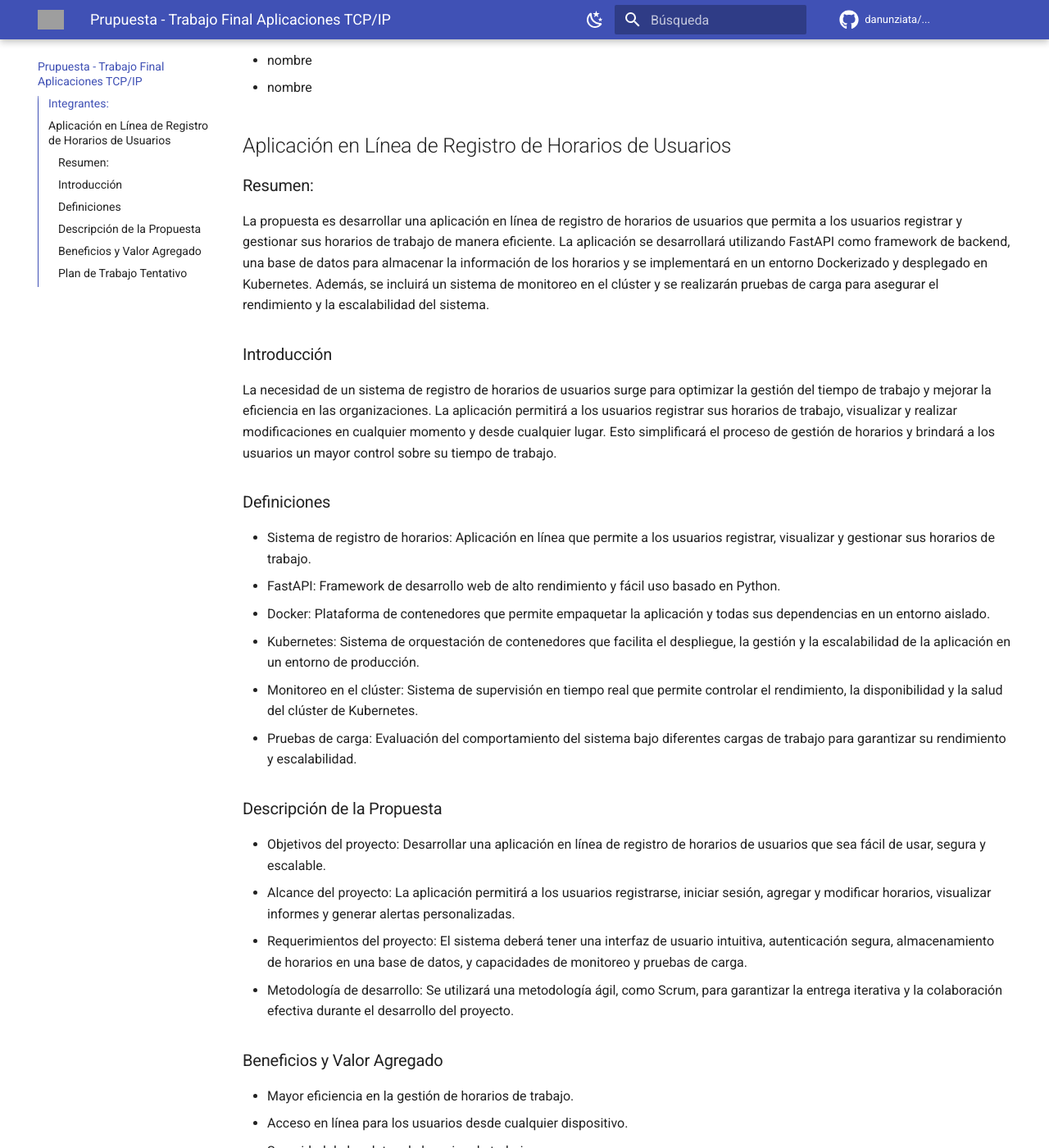
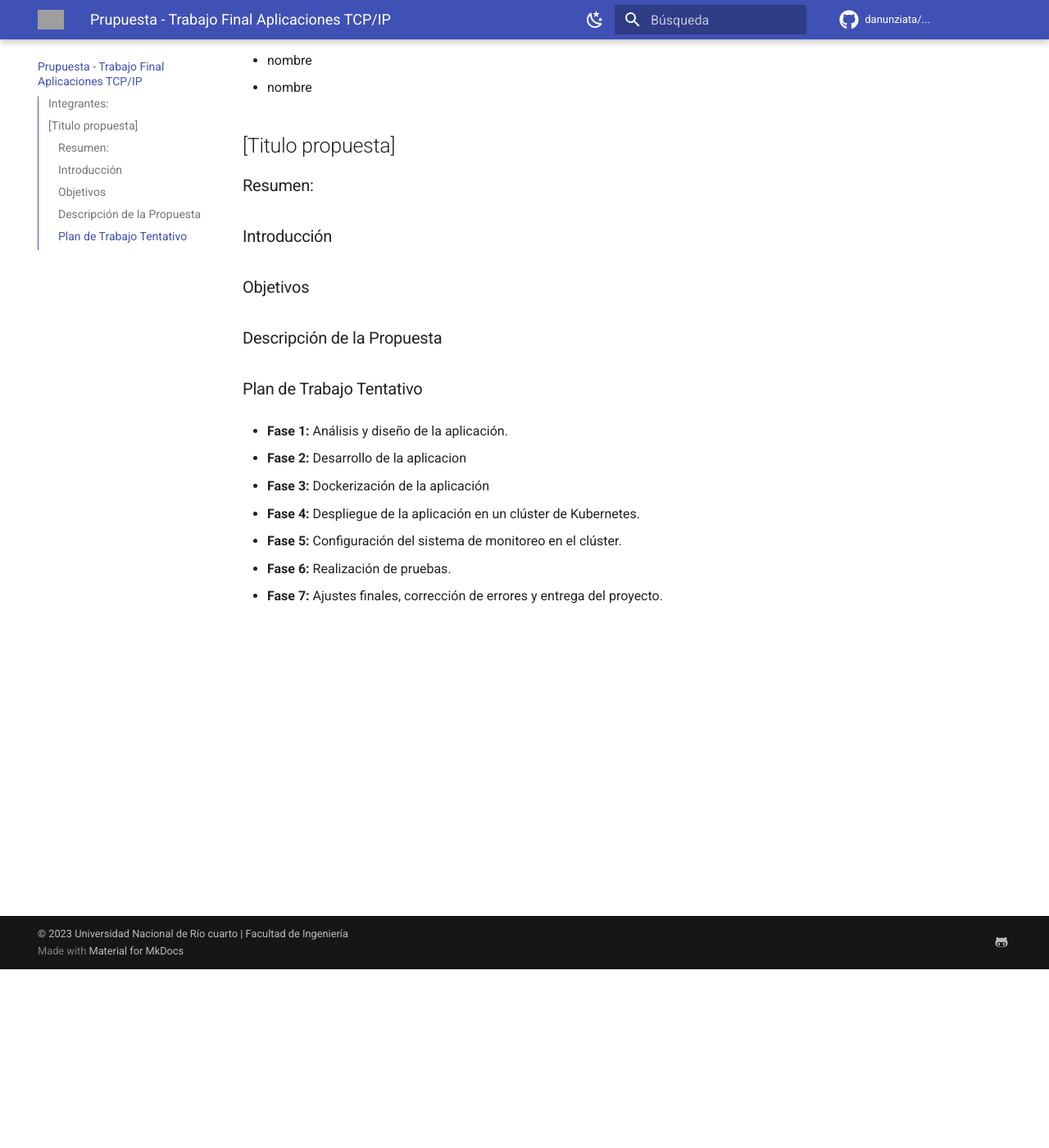
Before and after one commit to danunziata/tf_perez_pontel_2023, an MkDocs documentation site: the page built from docs/0-propuesta.md, in a window 1280 px wide and 1400 px high, scrolled down 218 px. Shown: the whole window at 82% size. Built offline with MkDocs 1.6.1 and Material for MkDocs 9.7.7, drawn with Linux system fonts in a browser that asks for light colours; comment, search, counter and statistics services are not loaded; some of the changed text lies outside the part shown; grey boxes are pictures that could not be loaded.

Commit message:
feat: add template propuesta

```diff
--- a/docs/0-propuesta.md
+++ b/docs/0-propuesta.md
@@ -5,72 +5,31 @@
 - nombre
 - nombre
 
-## Aplicación en Línea de Registro de Horarios de Usuarios
+## [Titulo propuesta]
 
 ### Resumen:
 
-La propuesta es desarrollar una aplicación en línea de registro de horarios de usuarios que permita a los usuarios registrar y gestionar sus horarios de trabajo de manera eficiente. La aplicación se desarrollará utilizando FastAPI como framework de backend, una base de datos para almacenar la información de los horarios y se implementará en un entorno Dockerizado y desplegado en Kubernetes. Además, se incluirá un sistema de monitoreo en el clúster y se realizarán pruebas de carga para asegurar el rendimiento y la escalabilidad del sistema.
 
 ### Introducción
 
-La necesidad de un sistema de registro de horarios de usuarios surge para optimizar la gestión del tiempo de trabajo y mejorar la eficiencia en las organizaciones. La aplicación permitirá a los usuarios registrar sus horarios de trabajo, visualizar y realizar modificaciones en cualquier momento y desde cualquier lugar. Esto simplificará el proceso de gestión de horarios y brindará a los usuarios un mayor control sobre su tiempo de trabajo.
-
-### Definiciones
-
-- Sistema de registro de horarios: Aplicación en línea que permite a los usuarios registrar, visualizar y gestionar sus horarios de trabajo.
-- FastAPI: Framework de desarrollo web de alto rendimiento y fácil uso basado en Python.
-- Docker: Plataforma de contenedores que permite empaquetar la aplicación y todas sus dependencias en un entorno aislado.
-- Kubernetes: Sistema de orquestación de contenedores que facilita el despliegue, la gestión y la escalabilidad de la aplicación en un entorno de producción.
-- Monitoreo en el clúster: Sistema de supervisión en tiempo real que permite controlar el rendimiento, la disponibilidad y la salud del clúster de Kubernetes.
-- Pruebas de carga: Evaluación del comportamiento del sistema bajo diferentes cargas de trabajo para garantizar su rendimiento y escalabilidad.
+### Objetivos
 
 ### Descripción de la Propuesta
 
-- Objetivos del proyecto: Desarrollar una aplicación en línea de registro de horarios de usuarios que sea fácil de usar, segura y escalable.
-- Alcance del proyecto: La aplicación permitirá a los usuarios registrarse, iniciar sesión, agregar y modificar horarios, visualizar informes y generar alertas personalizadas.
-- Requerimientos del proyecto: El sistema deberá tener una interfaz de usuario intuitiva, autenticación segura, almacenamiento de horarios en una base de datos, y capacidades de monitoreo y pruebas de carga.
-- Metodología de desarrollo: Se utilizará una metodología ágil, como Scrum, para garantizar la entrega iterativa y la colaboración efectiva durante el desarrollo del proyecto.
 
-### Beneficios y Valor Agregado
-
-- Mayor eficiencia en la gestión de horarios de trabajo.
-- Acceso en línea para los usuarios desde cualquier dispositivo.
-- Seguridad de los datos de horarios de trabajo.
-- Escalabilidad para adaptarse al crecimiento de usuarios y la carga de trabajo.
 
 ### Plan de Trabajo Tentativo
 
 - **Fase 1:** Análisis y diseño de la aplicación.
-  - Definir los requisitos de la aplicación, identificar funcionalidades clave y necesidades de la base de datos.
-  - Diseñar la arquitectura de la aplicación, determinando los componentes y la comunicación entre ellos.
 
-- **Fase 2:** Desarrollo del backend utilizando FastAPI y configuración de la base de datos.
-  - Configurar el entorno de desarrollo con las herramientas necesarias y establecer la base de datos.
-  - Desarrollar el backend utilizando FastAPI, definiendo rutas, controladores y modelos de datos.
-  - Aplicar pruebas unitarias y de integración para garantizar el correcto funcionamiento del backend.
+- **Fase 2:** Desarrollo de la aplicacion
 
-- **Fase 3:** Desarrollo del frontend para la interfaz de usuario.
-  - Desarrollar el frontend utilizando tecnologías como HTML, CSS y JavaScript.
-  - Diseñar una interfaz de usuario atractiva y funcional que cumpla con los requisitos establecidos.
-  - Realizar pruebas exhaustivas del frontend para asegurar su correcto funcionamiento.
+- **Fase 3:** Dockerización de la aplicación
 
-- **Fase 4:** Dockerización de la aplicación y creación de los archivos de configuración de Kubernetes.
-  - Configurar la aplicación para ser ejecutada en contenedores Docker.
-  - Crear los archivos de configuración de Kubernetes para facilitar el despliegue y la gestión de la aplicación.
+- **Fase 4:** Despliegue de la aplicación en un clúster de Kubernetes.
 
-- **Fase 5:** Despliegue de la aplicación en un clúster de Kubernetes.
-  - Configurar y desplegar la aplicación en un clúster de Kubernetes.
-  - Asegurar que la aplicación esté correctamente funcionando en el entorno de producción.
+- **Fase 5:** Configuración del sistema de monitoreo en el clúster.
 
-- **Fase 6:** Configuración del sistema de monitoreo en el clúster.
-  - Implementar un sistema de monitoreo utilizando herramientas como Prometheus y Grafana.
-  - Configurar alertas y paneles de monitoreo para supervisar el rendimiento y la disponibilidad de la aplicación.
+- **Fase 6:** Realización de pruebas.
 
-- **Fase 7:** Realización de pruebas de carga para evaluar el rendimiento y la escalabilidad del sistema.
-  - Realizar pruebas de carga simulando una gran cantidad de usuarios y tráfico.
-  - Evaluar el rendimiento y la capacidad de respuesta del sistema bajo condiciones de carga extremas.
-
-- **Fase 8:** Ajustes finales, corrección de errores y entrega del proyecto.
-  - Realizar ajustes y mejoras basados en los resultados de las pruebas y el monitoreo.
-  - Corregir errores y asegurar que la aplicación cumpla con los requisitos establecidos.
-  - Entregar el proyecto finalizado y listo para su uso.
+- **Fase 7:** Ajustes finales, corrección de errores y entrega del proyecto.
```
